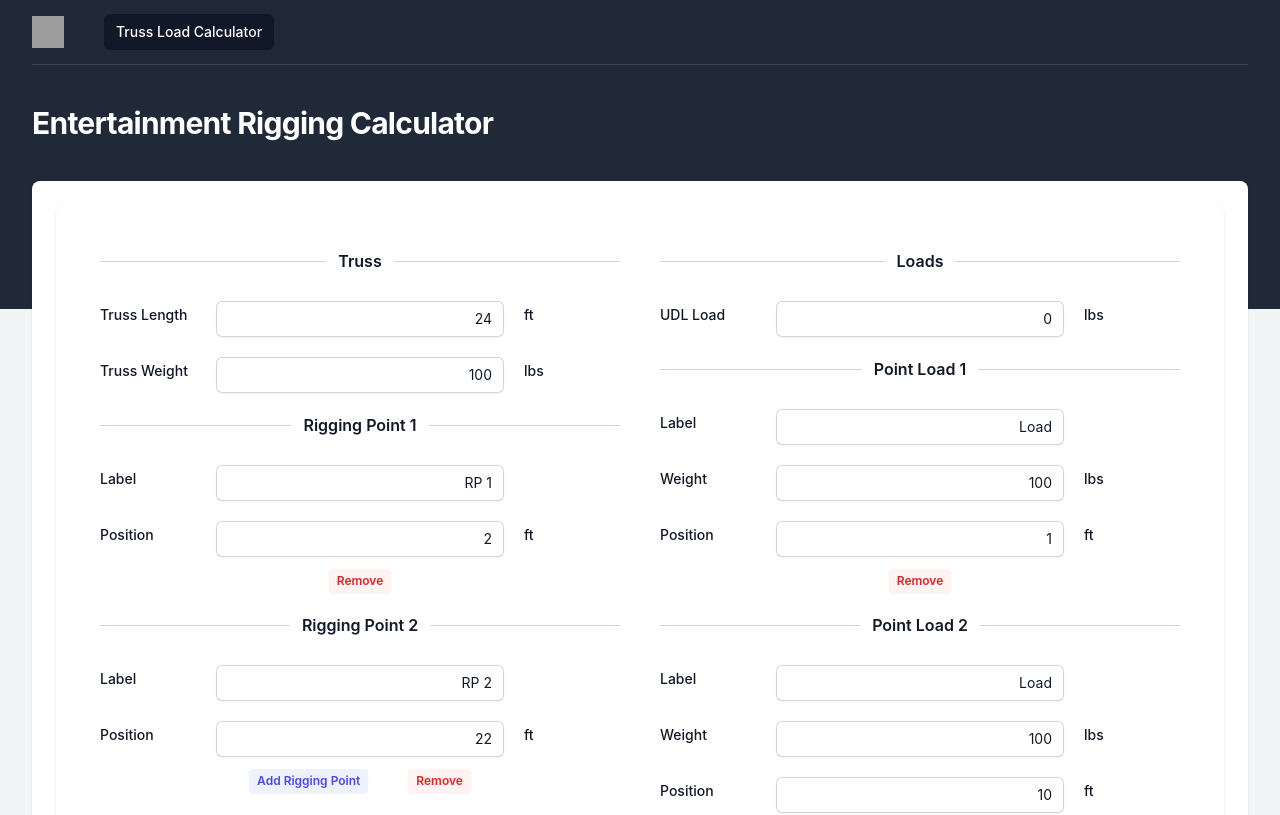
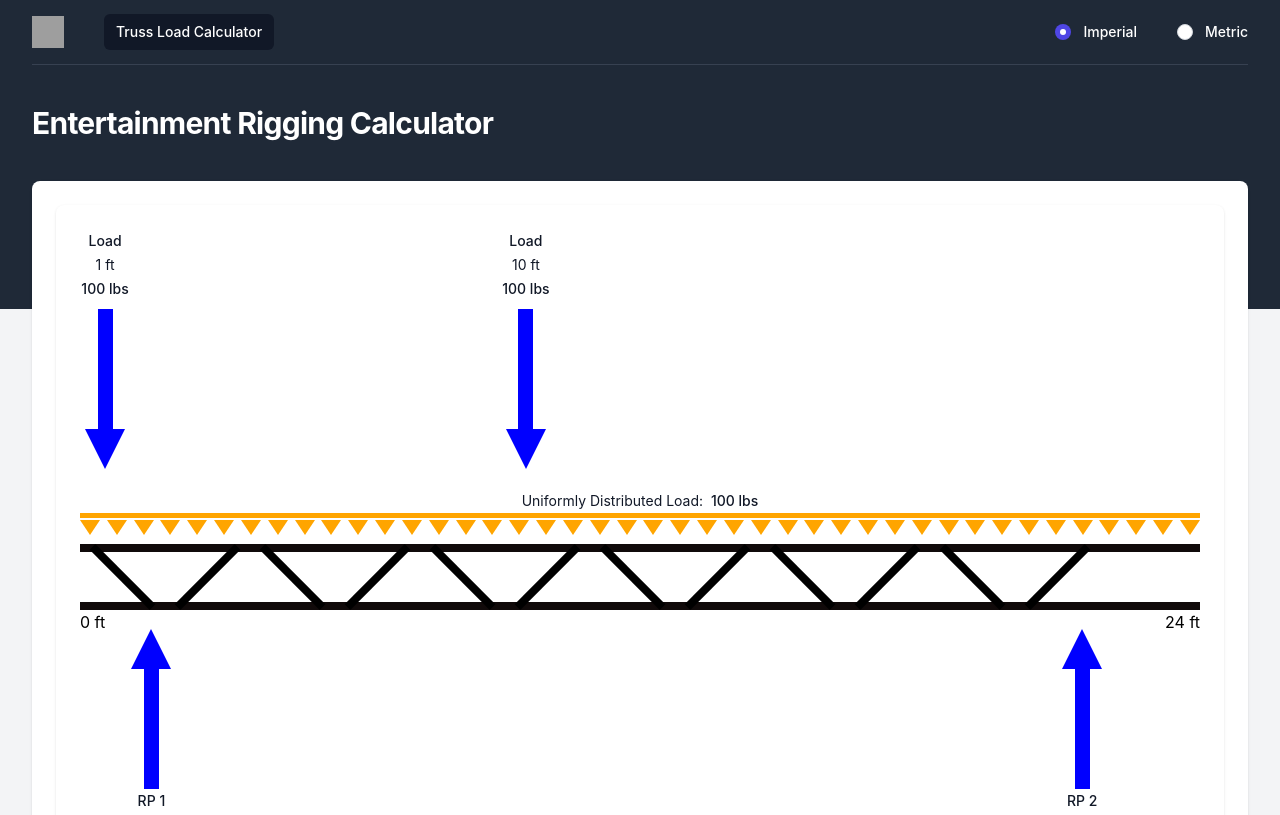
Before and after one commit to ramon-toth/entertainment-rigging-calculator, a React (Vite) app: page / in a window 1280 px wide. Shown: the top 815 px of the page. Built offline with nearby package versions, Linux system fonts and the light colour scheme; grey boxes are pictures that could not be loaded.

Commit message:
Added unit switching support

```diff
--- a/package.json
+++ b/package.json
@@ -12,6 +12,7 @@
   "dependencies": {
     "@headlessui/react": "^2.0.4",
     "@heroicons/react": "^2.1.3",
+    "@tailwindcss/forms": "^0.5.7",
     "react": "^18.2.0",
     "react-dom": "^18.2.0"
   },
--- a/src/App.jsx
+++ b/src/App.jsx
@@ -1,21 +1,27 @@
-import { useState } from "react";
-import reactLogo from "./assets/react.svg";
-import viteLogo from "/vite.svg";
+import {  useReducer } from "react";
+import { UnitsDispatchContext, UnitsProvider } from "./context/unitsContext";
+import { unitsReducer } from "./context/unitsReducer";
+import { units as initUnits } from "./utils/units";
 import "./App.css";
-import Truss from "./components/Truss/Truss";
-import Arrow from "./components/Arrow/Arrow";
-import Graph from "./components/Graph/Graph";
 import Layout from "./components/Layout";
+import useLocalStorage from "./hooks/useLocalStorage";
 
 function App() {
-  const [count, setCount] = useState(0);
+
+  const [storedUnits] = useLocalStorage("units");
+
+  const [units, dispatch] = useReducer(
+    unitsReducer,
+    initUnits[storedUnits] || initUnits.imperial
+  );
 
   return (
     <>
-      <Layout />
-      {/* <Graph /> */}
-      {/* <Truss />
-      <Arrow direction="up" /> */}
+      <UnitsProvider value={units}>
+        <UnitsDispatchContext.Provider value={dispatch}>
+          <Layout />
+        </UnitsDispatchContext.Provider>
+      </UnitsProvider>
     </>
   );
 }
--- a/src/components/Layout.jsx
+++ b/src/components/Layout.jsx
@@ -12,6 +12,7 @@ import {
 import { Bars3Icon, BellIcon, XMarkIcon } from "@heroicons/react/24/outline";
 import Graph from "./Graph/Graph";
 import TrussCalculator from "./TrussCalculator";
+import UnitSelector from "./UnitSelector";
 
 const user = {
   name: "Tom Cook",
@@ -80,14 +81,8 @@ export default function Layout() {
                       </div>
                       <div className="hidden md:block">
                         <div className="ml-4 flex items-center md:ml-6">
-                          <button
-                            type="button"
-                            className="relative rounded-full bg-gray-800 p-1 text-gray-400 hover:text-white focus:outline-none focus:ring-2 focus:ring-white focus:ring-offset-2 focus:ring-offset-gray-800"
-                          >
-                            <span className="absolute -inset-1.5" />
-                            <span className="sr-only">View notifications</span>
-                            {/* <BellIcon className="h-6 w-6" aria-hidden="true" /> */}
-                          </button>
+                        <UnitSelector/>
+
 
                           {/* Profile dropdown */}
                           {/* <Menu as="div" className="relative ml-3">
--- a/src/components/TrussCalcForm.jsx
+++ b/src/components/TrussCalcForm.jsx
@@ -1,7 +1,6 @@
 import React, { useContext } from "react";
 import Card from "./Card";
 import Input from "./Input";
-import { useState } from "react";
 import { UnitsContext } from "../context/unitsContext";
 import Divider from "./Divider";
 import PointLoadForm from "./PointLoadForm";
@@ -24,6 +23,7 @@ handleRemoveSupport,
 
   return (
     <Card>
+
       <div className="flex justify-center">
         <div className="w-full mx-5">
           <Divider title="Truss" />
--- a/src/components/TrussCalculator.jsx
+++ b/src/components/TrussCalculator.jsx
@@ -1,6 +1,5 @@
-import React from "react";
-import { UnitsProvider } from "../context/unitsContext";
-import { units } from "../utils/units";
+import React, { useContext } from "react";
+import { UnitsContext } from "../context/unitsContext";
 import Graph from "./Graph/Graph";
 import TrussCalcForm from "./TrussCalcForm";
 import { useState } from "react";
@@ -34,11 +33,12 @@ function TrussCalculator() {
 
   const [formData, setFormData] = useState(savedData);
 
+  const units = useContext(UnitsContext);
+
   const save = (data) => {
     setSavedData(data);
     setFormData(data);
-  }
-
+  };
 
   const handleChange = (e) => {
     e.preventDefault();
@@ -48,7 +48,7 @@ function TrussCalculator() {
   const handleSupportLocationChange = (e, index) => {
     e.preventDefault();
     const newSupports = [...formData.supports];
-    newSupports[index] = parseIfNumber(e.target.value) ;
+    newSupports[index] = parseIfNumber(e.target.value);
     save({ ...formData, supports: newSupports });
   };
 
@@ -112,7 +112,9 @@ function TrussCalculator() {
   };
 
   return (
-    <UnitsProvider value={units.imperial}>
+    <>
+      <Graph data={formData} />
+
       <TrussCalcForm
         handleAddLoad={handleAddLoad}
         formData={formData}
@@ -124,8 +126,7 @@ function TrussCalculator() {
         handleRemoveSupport={handleRemoveSupport}
         handleSupportChange={handleSupportChange}
       />
-      <Graph data={formData} />
-    </UnitsProvider>
+    </>
   );
 }
 
--- /dev/null
+++ b/src/components/UnitSelector.jsx
@@ -0,0 +1,49 @@
+import React, { useContext, useState } from 'react';
+import { UnitsDispatchContext, UnitsContext } from '../context/unitsContext';
+import useLocalStorage from '../hooks/useLocalStorage';
+
+const unitOptions = [
+  { id: 'imperial', title: 'Imperial', selected: true },
+  { id: 'metric', title: 'Metric', selected: false },
+];
+
+export default function UnitSelector() {
+
+  const units = useContext(UnitsContext);
+
+  const [selectedUnit, setSelectedUnit] = useState(unitOptions.find(unit => unit.id === units.id).id);
+
+  const [, storeUnits] = useLocalStorage('units', units);
+
+  const dispatch = useContext(UnitsDispatchContext)
+
+
+  const handleChange = (e) => {
+    setSelectedUnit(e.target.value);
+    dispatch({ type: e.target.value });
+    storeUnits( e.target.value );
+  };
+
+  return (
+    <fieldset>
+      <div className="space-y-6 sm:flex sm:items-center sm:space-x-10 sm:space-y-0">
+        {unitOptions.map((unit) => (
+          <div key={unit.id} className="flex items-center">
+            <input
+              id={unit.id}
+              name="unit-selector"
+              value={unit.id}
+              type="radio"
+              onChange={handleChange}
+              checked={selectedUnit === unit.id}
+              className="h-4 w-4 border-gray-300 text-indigo-600"
+            />
+            <label htmlFor={unit.id} className="ml-3 block text-sm font-medium text-white leading-6">
+              {unit.title}
+            </label>
+          </div>
+        ))}
+      </div>
+    </fieldset>
+  );
+}
--- a/src/context/unitsContext.jsx
+++ b/src/context/unitsContext.jsx
@@ -2,4 +2,6 @@ import { createContext } from "react";
 
 export const UnitsContext = createContext(null);
 
+export const UnitsDispatchContext = createContext(null);
+
 export const UnitsProvider = UnitsContext.Provider;
--- a/src/utils/units.js
+++ b/src/utils/units.js
@@ -1,10 +1,12 @@
 export const units = {
   imperial: {
+    id: "imperial",
     length: "ft",
     force: "lbs",
     mass: "lbs",
   },
   metric: {
+    id: "metric",
     length: "m",
     force: "kN",
     mass: "kg",
--- a/tailwind.config.js
+++ b/tailwind.config.js
@@ -4,5 +4,7 @@ export default {
   theme: {
     extend: {},
   },
-  plugins: [],
+  plugins: [
+    require('@tailwindcss/forms'),
+  ],
 };
```
Also changed, not shown: 1 other file (tests, documents, lock files or other folders).
